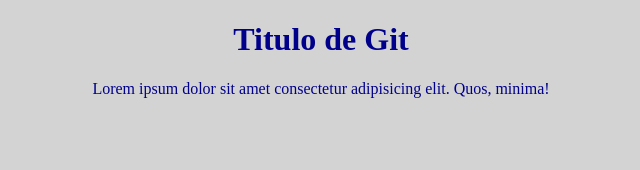
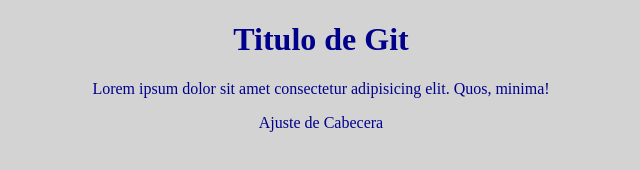
Before and after one commit to Santipa21/CursoGitPlatzi, a plain HTML site: page index.html in a window 1280 px wide. Shown: the whole page, without its empty margins (319-959 px from the left). Drawn offline with Linux system fonts and the light colour scheme.

Commit message:
añadir el parrafo de cabecera

```diff
--- a/index.html
+++ b/index.html
@@ -11,6 +11,7 @@
     <div>
         <h1>Titulo de Git</h1>
         <p>Lorem ipsum dolor sit amet consectetur adipisicing elit. Quos, minima!</p>
+        <p>Ajuste de Cabecera</p>
     </div>
 </body>
 </html>
```
